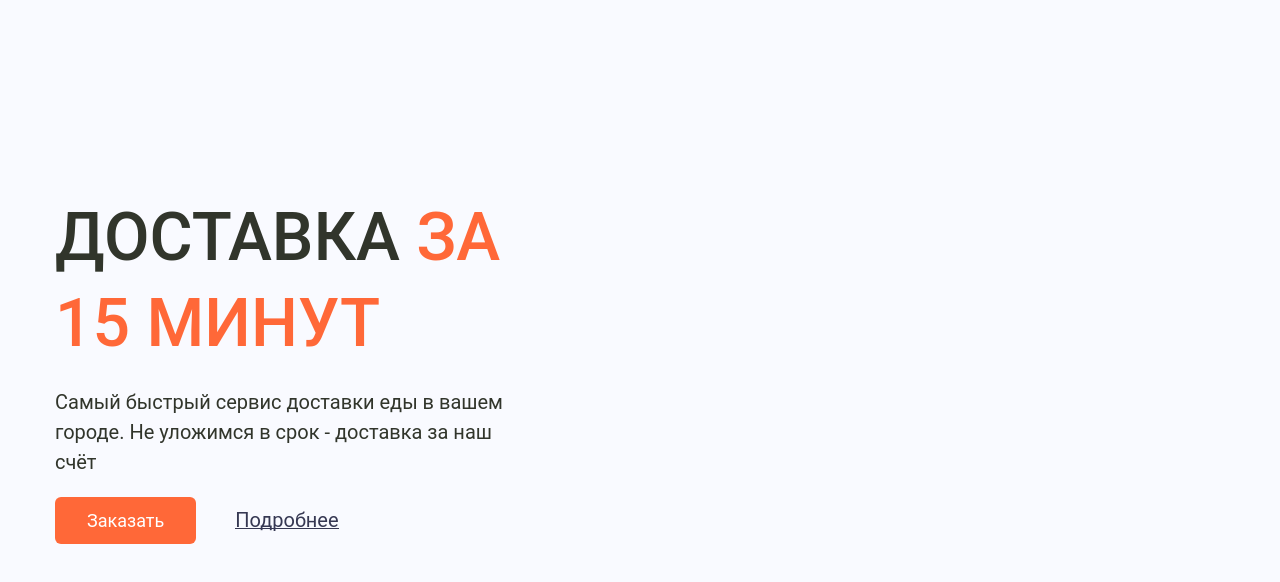
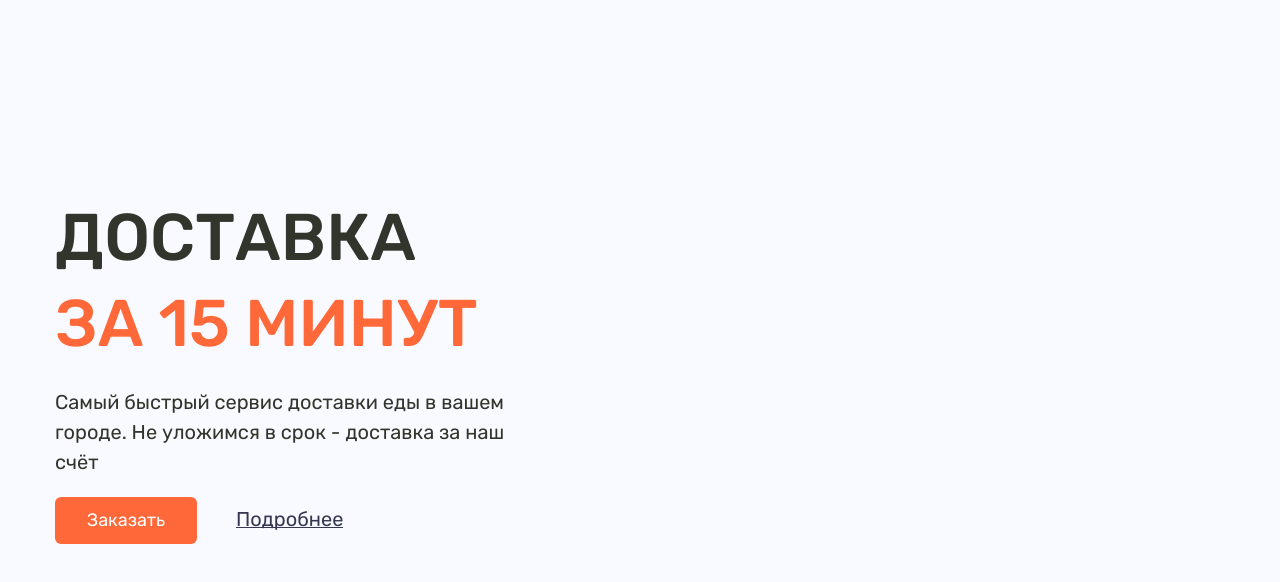
Before and after one commit to Zerdestr/Simple-Food, a website: page app/index.html in a window 1280 px wide. Shown: the part 124-706 px from the top of the page. Drawn offline with nearby package versions, Linux system fonts and the light colour scheme; files that its build step writes are made by us from their sources.

Commit message:
fixed connection to fonts

```diff
--- a/app/index.html
+++ b/app/index.html
@@ -7,7 +7,7 @@
   <meta name="viewport" content="width=device-width, initial-scale=1.0">
   <title>Simple Food</title>
   <link rel="shortcut icon" href="./favicon.ico" type="image/x-icon">
-  <link rel="stylesheet" href="css/style.min.css">
+  <link rel="stylesheet" href="./css/style.min.css">
 </head>
 
 <body>
@@ -62,7 +62,7 @@
 
     <section class="section hero">
       <div class="container">
-        <div class="hero__inner"  style="background-image: url(./images/hero-bg.png);">
+        <div class="hero__inner" style="background-image: url(./images/hero-bg.png);">
 
           <h1 class="hero__title">
             Доставка
@@ -78,11 +78,19 @@
       </div>
     </section>
 
+    <section class="categories">
+      <div class="container">
+        <h2 class="title">
+
+        </h2>
+      </div>
+    </section>
+
   </main>
 
 
 
-  <script src="js/main.min.js"></script>
+  <script src="./js/main.min.js"></script>
 </body>
 
 </html>
--- a/app/scss/_fonts.scss
+++ b/app/scss/_fonts.scss
@@ -1,39 +1,35 @@
 @font-face {
-  font-family: "Rubik-Light", "Roboto", sans-serif;
-  font-weight: 300;
+  font-family: 'Rubik-Light';
+  src: url('../fonts/Rubik-Light.ttf') format('truetype'),
+       url('../fonts/Rubik-Light.woff') format('woff'),
+       url('../fonts/Rubik-Light.woff2') format('woff2');
+  font-weight: normal;
   font-style: normal;
-  src: local("Rubik-Light"),
-       url("../fonts/Rubik-Light.woff2") format("woff2"),
-       url("../fonts/Rubik-Light.woff") format("woff");
-  font-display: swap;
 }
 
 @font-face {
-  font-family: "Rubik-Regular", "Roboto", sans-serif;
-  font-weight: 400;
+  font-family: 'Rubik-Regular';
+  src: url('../fonts/Rubik-Regular.ttf') format('truetype'),
+       url('../fonts/Rubik-Regular.woff') format('woff'),
+       url('../fonts/Rubik-Regular.woff2') format('woff2');
+  font-weight: normal;
   font-style: normal;
-  src: local("Rubik-Regular"),
-       url("../fonts/Rubik-Regular.woff2") format("woff2"),
-       url("../fonts/Rubik-Regular.woff") format("woff");
-  font-display: swap;
 }
 
 @font-face {
-  font-family: "Rubik-Medium", "Roboto", sans-serif;
-  font-weight: 500;
+  font-family: 'Rubik-Medium';
+  src: url('../fonts/Rubik-Medium.ttf') format('truetype'),
+       url('../fonts/Rubik-Medium.woff') format('woff'),
+       url('../fonts/Rubik-Medium.woff2') format('woff2');
+  font-weight: normal;
   font-style: normal;
-  src: local("Rubik-Medium"),
-       url("../fonts/Rubik-Medium.woff2") format("woff2"),
-       url("../fonts/Rubik-Medium.woff") format("woff");
-  font-display: swap;
 }
 
 @font-face {
-  font-family: "Rubik-Italic", "Roboto", sans-serif;
-  font-weight: 400;
-  font-style: italic;
-  src: local("Rubik-Italic"),
-       url("../fonts/Rubik-Italic.woff2") format("woff2"),
-       url("../fonts/Rubik-Italic.woff") format("woff");
-  font-display: swap;
+  font-family: 'Rubik-SemiBold';
+  src: url('../fonts/Rubik-SemiBold.ttf') format('truetype'),
+       url('../fonts/Rubik-SemiBold.woff') format('woff'),
+       url('../fonts/Rubik-SemiBold.woff2') format('woff2');
+  font-weight: normal;
+  font-style: normal;
 }
--- a/app/scss/_vars.scss
+++ b/app/scss/_vars.scss
@@ -1,28 +1,23 @@
 $orange-900: #ff6838;
 $silver-200: #ececec;
-$white:      #ffffff;
+$white: #ffffff;
 $silver-100: #f9faff;
-$gray: c2c2c2;
+$gray: #c2c2c2;
 $darkBlue-900: #363853;
 $dark: #31352b;
 
-
 %rubik-300 {
-  font-family: "Rubik-Light", "Roboto", sans-serif;
-  font-weight: 300;
+  font-family: "Rubik-Light", sans-serif;
 }
 
 %rubik-400 {
-  font-family: "Rubik-Regular", "Roboto", sans-serif;
-  font-weight: 400;
+  font-family: "Rubik-Regular", sans-serif;
 }
 
 %rubik-500 {
-  font-family: "Rubik-Medium", "Roboto", sans-serif;
-  font-weight: 500;
+  font-family: "Rubik-Medium", sans-serif;
 }
 
-%rubik-italic-400 {
-  font-family: "Rubik-Italic", "Roboto", sans-serif;
-  font-weight: 400;
+%rubik-600 {
+  font-family: "Rubik-SemiBold", sans-serif;
 }
--- a/app/scss/style.scss
+++ b/app/scss/style.scss
@@ -1,7 +1,10 @@
+@import "fonts";
 @import "vars";
-@import "fonts";
 @import "reset";
 @import "global";
+
+
+
 
 .header {
   padding: 60px 0;
@@ -53,6 +56,7 @@
   }
   &:active {
     opacity: 0.5;
+    outline: transparent;
   }
 }
 
@@ -128,12 +132,13 @@
     padding: 155px 0;
   }
   &__title {
-    @extend %rubik-500;
     font-size: 66px;
     line-height: 1.3;
     max-width: 450px;
     text-transform: uppercase;
     margin-bottom: 20px;
+    @extend %rubik-500;
+    font-weight: 500;
   }
   &__subtitle {
     color: $orange-900;
```
Also changed, not shown: app/fonts/Rubik-Italic.woff (deleted), app/fonts/Rubik-Italic.woff2 (deleted), app/fonts/Rubik-Light.ttf (added), app/fonts/Rubik-Light.woff, app/fonts/Rubik-Light.woff2, app/fonts/Rubik-Medium.ttf (added), app/fonts/Rubik-Medium.woff, app/fonts/Rubik-Medium.woff2, app/fonts/Rubik-Regular.ttf (added), app/fonts/Rubik-Regular.woff, app/fonts/Rubik-Regular.woff2, app/fonts/Rubik-SemiBold.ttf (added), app/fonts/Rubik-SemiBold.woff (added), app/fonts/Rubik-SemiBold.woff2 (added).
